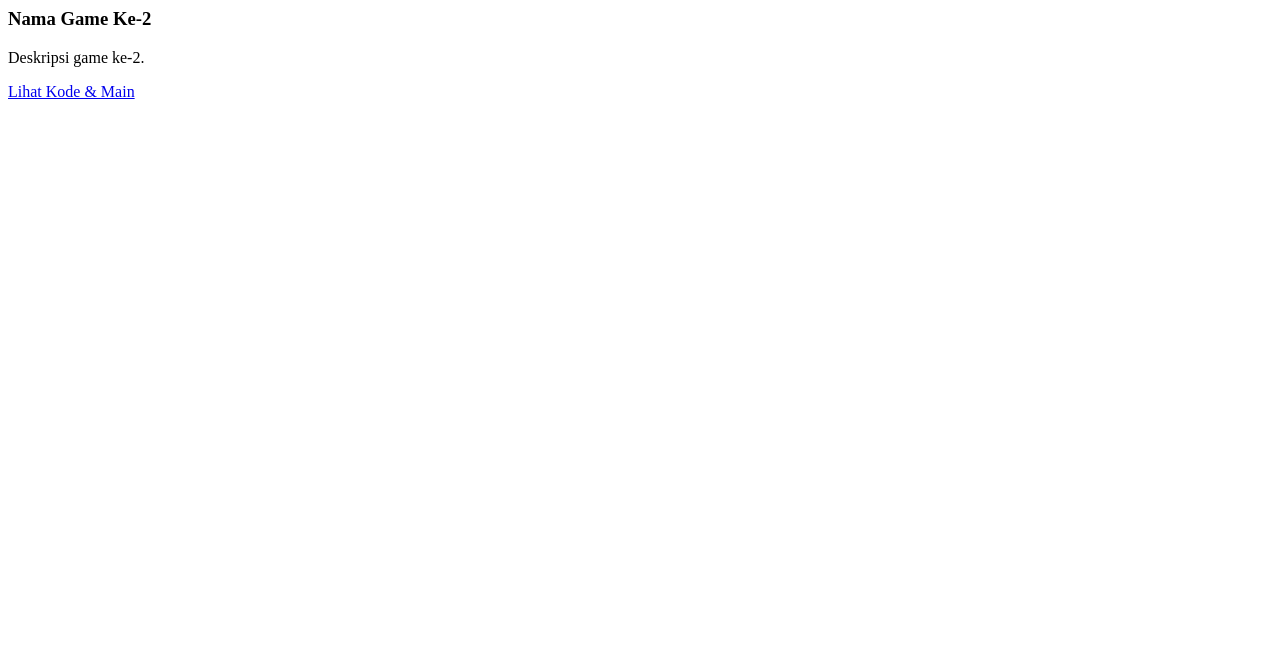
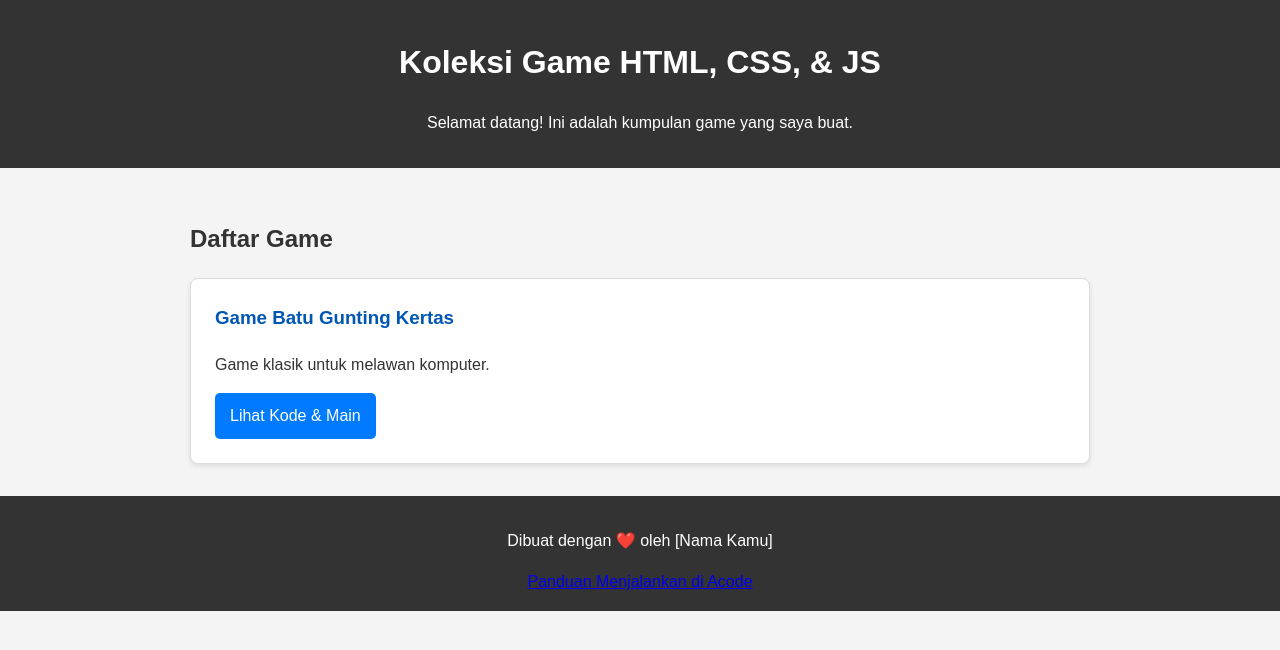
Before and after one commit to pemudaonfire/pemudaonfire, a plain HTML site: page index.html in a window 1280 px wide. Drawn offline with Linux system fonts and the light colour scheme.

Commit message:
comit ke 2

```diff
--- a/index.html
+++ b/index.html
@@ -1,8 +1,48 @@
+<!DOCTYPE html>
+<html lang="id">
+<head>
+    <meta charset="UTF-8">
+    <meta name="viewport" content="width=device-width, initial-scale=1.0">
+    <title>Portofolio Game Saya</title>
+    <link rel="stylesheet" href="assets/style.css">
+</head>
+<body>
+
+    <header>
+        <h1>Koleksi Game HTML, CSS, & JS</h1>
+        <p>Selamat datang! Ini adalah kumpulan game yang saya buat.</p>
+    </header>
+
+    <main>
+        <h2>Daftar Game</h2>
+        <div class="game-list">
+            <!-- Kartu Game 1 -->
+            <div class="game-card">
+                <h3>Game Batu Gunting Kertas</h3>
+                <p>Game klasik untuk melawan komputer.</p>
+                <div class="card-actions">
+                    <a href="detail.html?game=game-1" class="btn btn-preview">Lihat Kode & Main</a>
+                </div>
+            </div>
+
+            <!-- Nanti, kamu bisa tambahin kartu game ke-2, ke-3, dst di sini -->
+            <!--
             <div class="game-card">
                 <h3>Nama Game Ke-2</h3>
                 <p>Deskripsi game ke-2.</p>
                 <div class="card-actions">
-        <!-- Perhatikan linknya berubah menjadi game-2 -->
                     <a href="detail.html?game=game-2" class="btn btn-preview">Lihat Kode & Main</a>
                 </div>
             </div>
+            -->
+
+        </div>
+    </main>
+
+    <footer>
+        <p>Dibuat dengan ❤️ oleh [Nama Kamu]</p>
+        <a href="panduan-acode.html">Panduan Menjalankan di Acode</a>
+    </footer>
+
+</body>
+</html>
```
Lines whose indentation alone changed are shown as unchanged.
